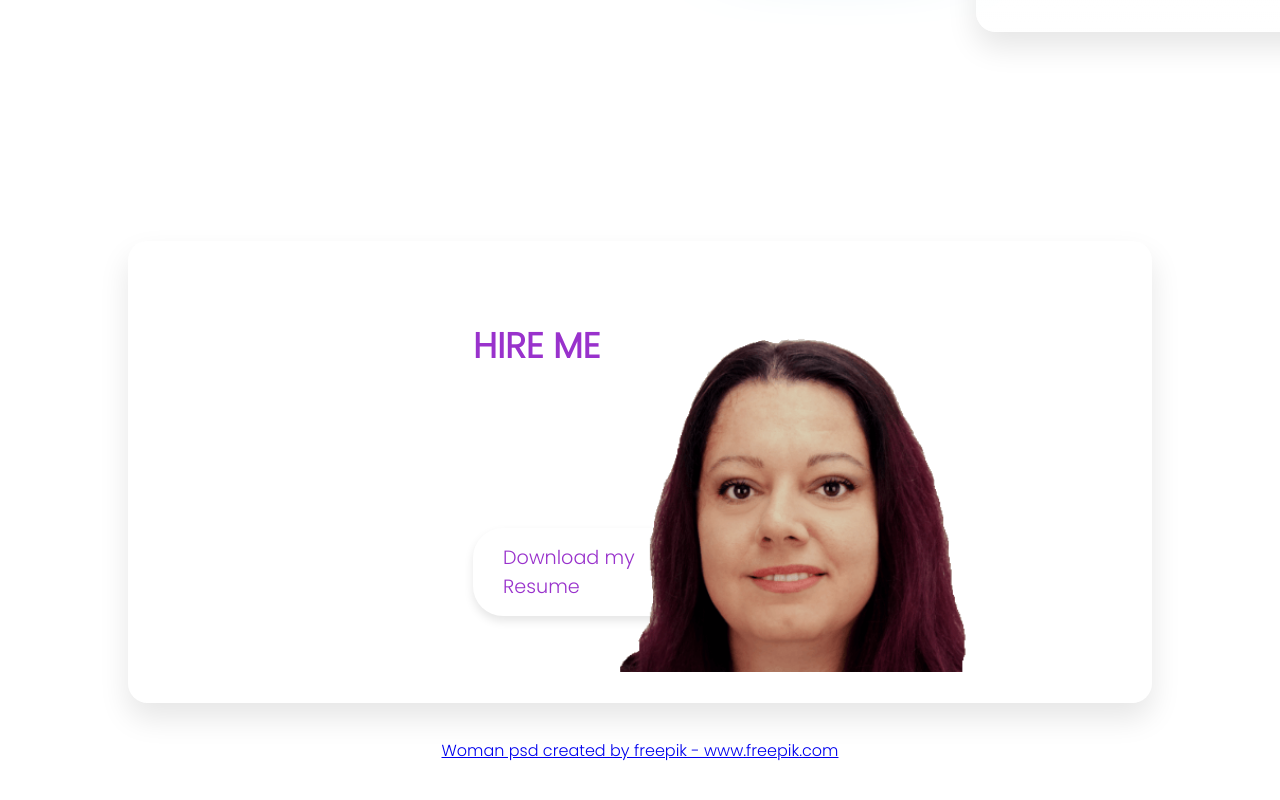
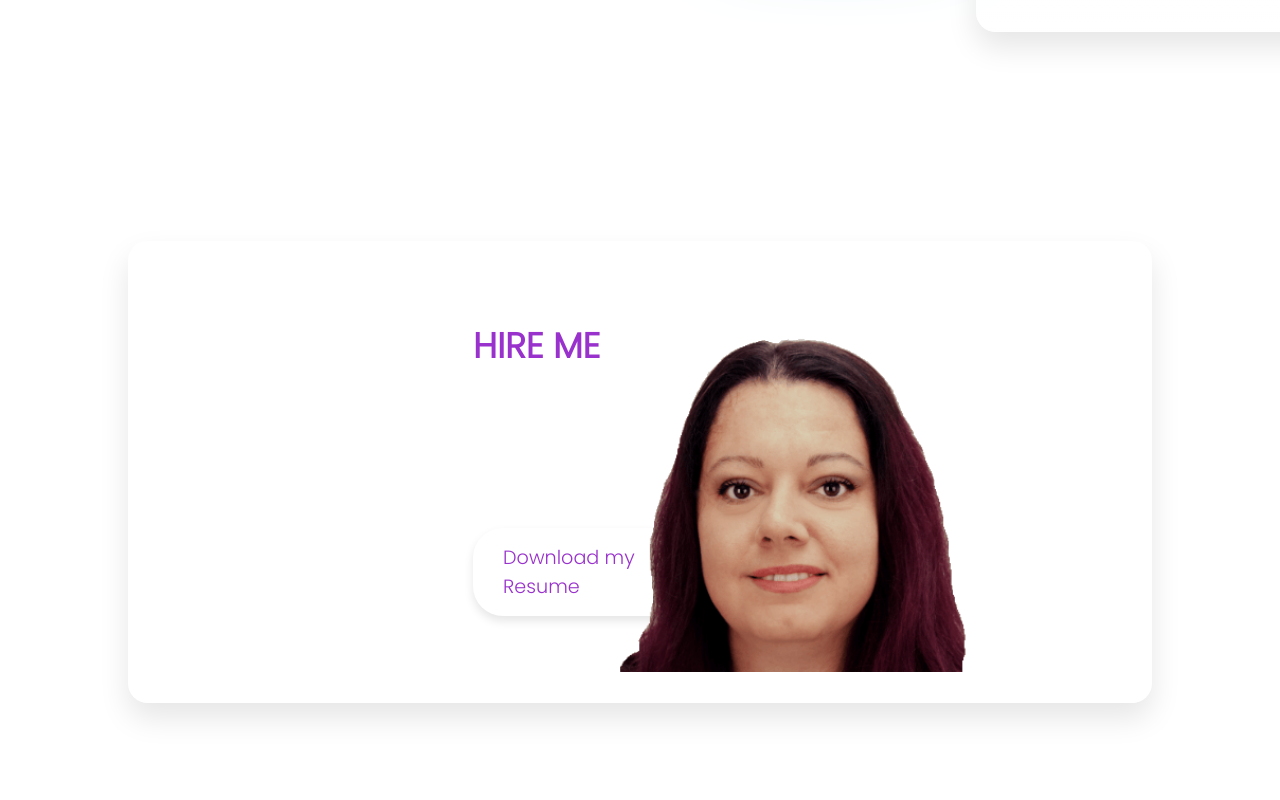
Before and after one commit to KumihoBG/portfolio, a React (Create React App) app: page / in a window 1280 px wide. Shown: the part 4636-5436 px from the top of the page. Before the commit the page ends 5404 px from the top, so only its background shows below. Built offline with nearby package versions, Linux system fonts and the light colour scheme.

Commit message:
downloadable resume added

```diff
--- a/src/components/Card/Card.js
+++ b/src/components/Card/Card.js
@@ -1,5 +1,4 @@
 import React from 'react';
-import { Link } from 'react-router-dom';
 import '../Card/Card.css';
 import pavleta from '../../images/me.png';
 
@@ -10,7 +9,7 @@
                 <div className="card-content">
                     <h2>Hire Me</h2>
                     <p>If you like my projects and would like to give me a chance to work for you, you can download my resume by clicking the button below.</p>
-                    <Link className='home-content-btn' to='/resume'>Download my Resume</Link>
+                    <a className='home-content-btn' target="_blank" href='/documents/CV-EN-Pavleta Taseva.pdf' download>Download my Resume</a>
                 </div>
                 <img src={pavleta} alt="Pavleta Taseva" />
             </div>
--- a/src/components/Footer/Footer.css
+++ b/src/components/Footer/Footer.css
@@ -1,6 +1,6 @@
 footer {
     width: 100%;
-    height: 5vh;
+    height: 10vh;
     display: flex;
     justify-content: center;
     align-items: center;
@@ -13,3 +13,8 @@
     font-size: 1em;
     font-weight: 300;
 }
+
+.footer-small a {
+    text-decoration: none;
+    color: #fff;
+}
```
Also changed, not shown: 1 other file (tests, documents, lock files or other folders).
